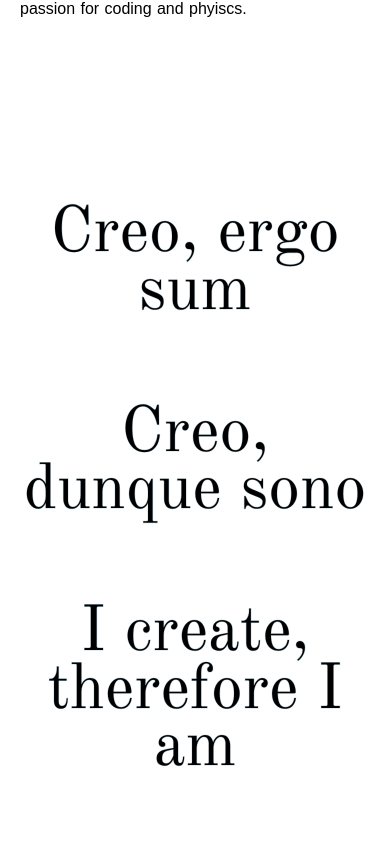
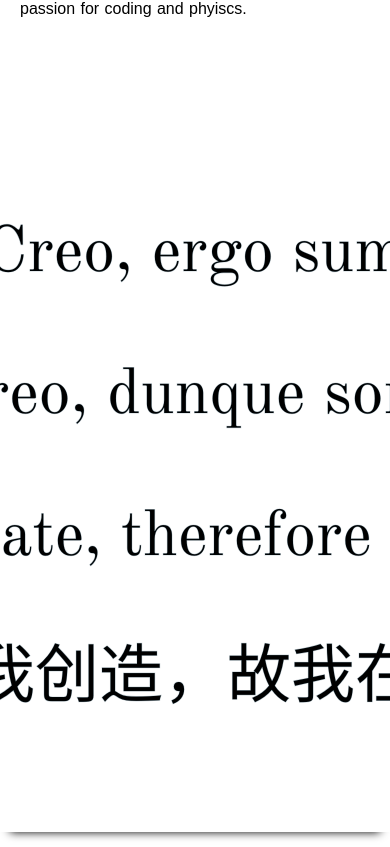
Before and after one commit to Fedesky25/sito-federico-guglielmi, a SvelteKit app: page / in a window 390 px wide. Shown: the part 1150-1997 px from the top of the page. Built offline with nearby package versions, Linux system fonts and the light colour scheme.

Commit message:
chore: bpad class

```diff
--- a/src/routes/+layout.svelte
+++ b/src/routes/+layout.svelte
@@ -234,7 +234,6 @@
 
     .body {
         z-index: 10;
-        padding: 1.25rem;
         padding-bottom: 5rem;
         background-color: white;
         box-shadow: 0px 10px 9px -10px black;
--- a/src/routes/+page.svelte
+++ b/src/routes/+page.svelte
@@ -29,7 +29,7 @@
     <p class="enter">Welcome to my corner <br> of the Internet</p>
 </header>
 <main>
-    <section class="nutshell">
+    <section class="nutshell bpad">
         <h2>In a nutshell</h2>
         <div>
             <p>I am a {age} years old young man currently enrolled at Politecnico di Torino in the Master Degree <span class="quote">Quantum Engineering</span></p>
@@ -138,4 +138,12 @@
             justify-self: right;
         }
     }
+    @media (max-width: 45rem) {
+        .mottos {
+            overflow-x: hidden;
+        }
+        .mottos span {
+            white-space: nowrap;
+        }
+    }
 </style>
--- a/src/routes/global.css
+++ b/src/routes/global.css
@@ -63,6 +63,10 @@ section + section {
     margin-top: 9rem;
 }
 
+.bpad {
+    padding: 1.25rem;
+}
+
 .scale-text :is(p, li, h2, h3) {
     transform: scale(0.95);
     transition: transform 0.2s ease;
```
